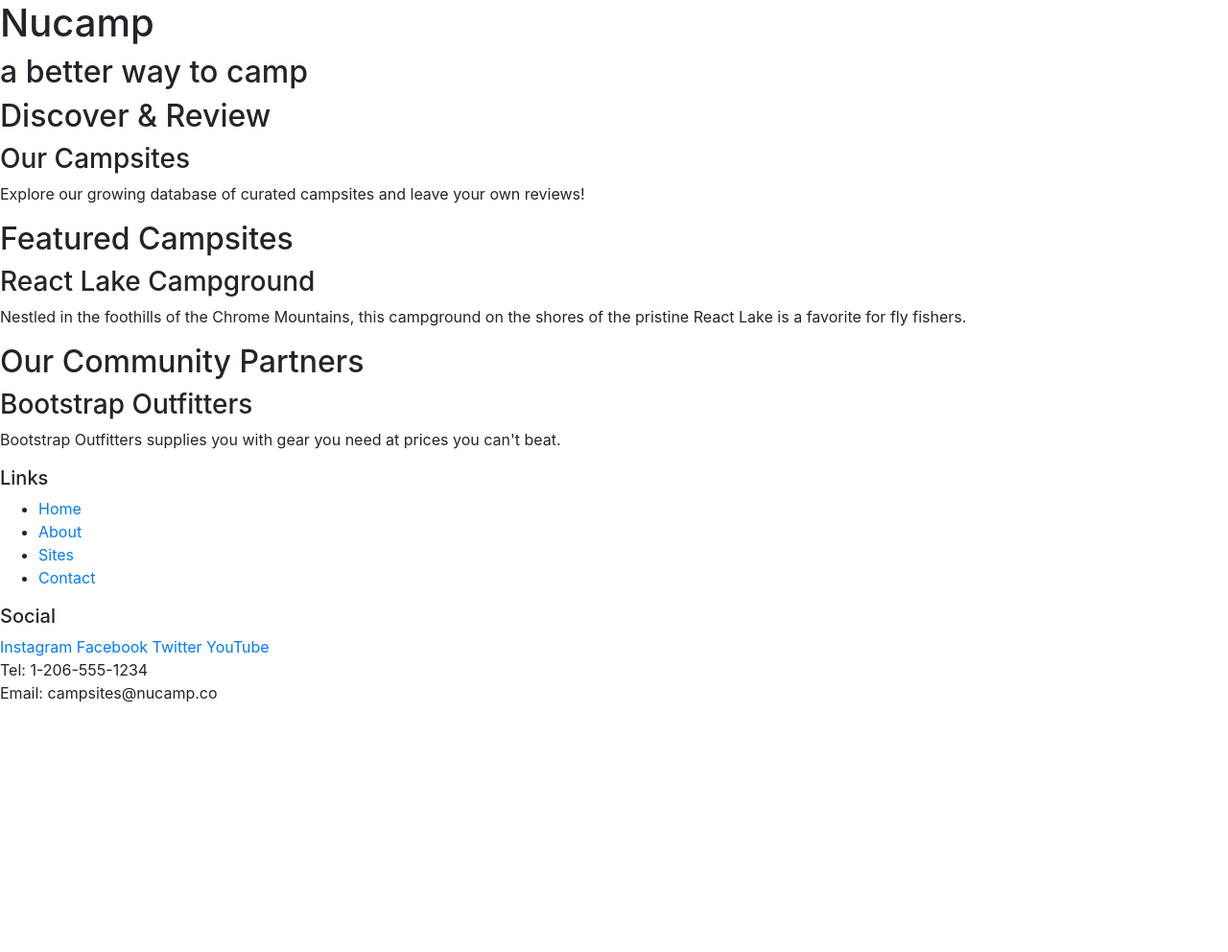
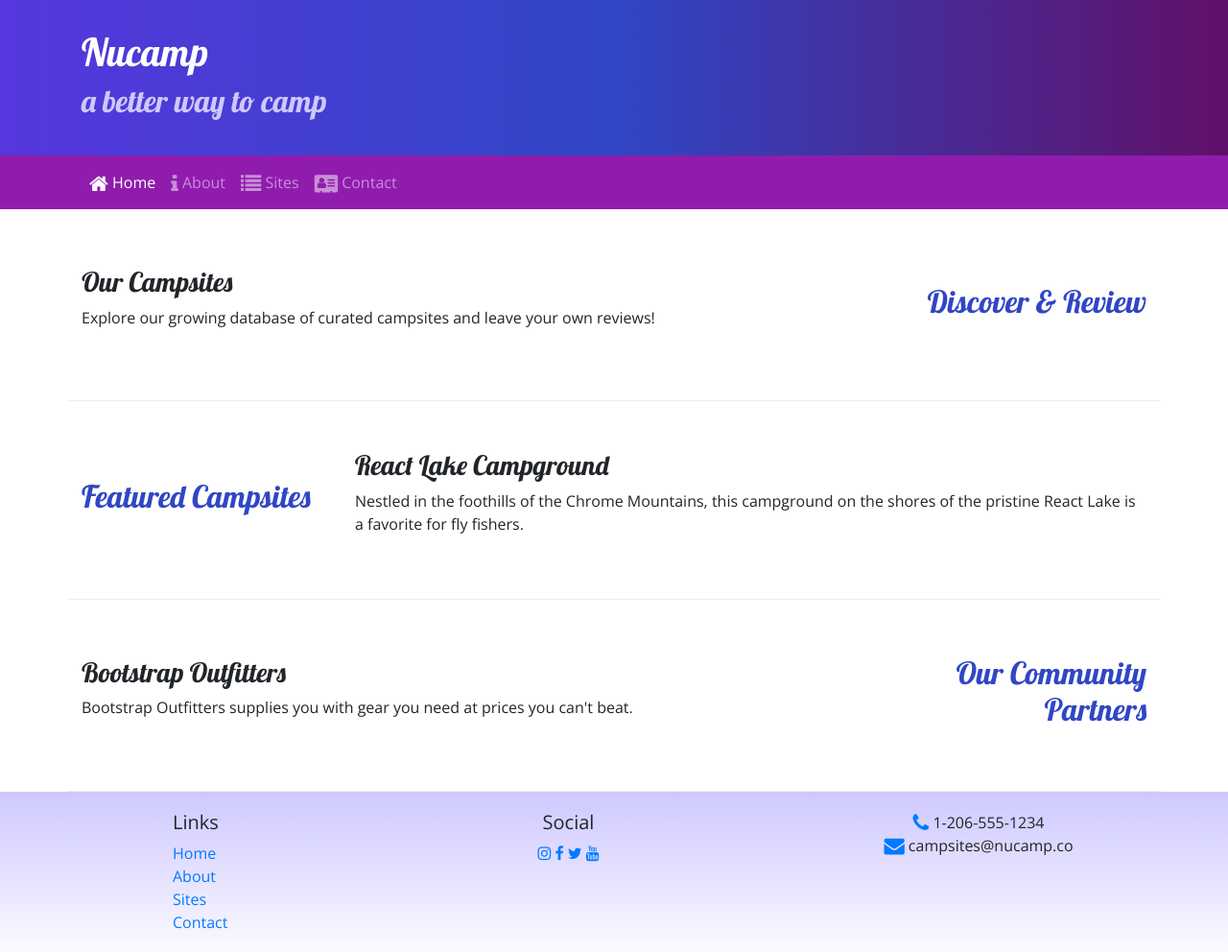
Before and after one commit to fitsumh7/git-test, a website: page index.html in a window 1280 px wide. Shown: the whole page at 96% size. Before the commit the page ends 800 px from the top, so only its background shows below. Drawn offline with nearby package versions, Linux system fonts and the light colour scheme.

Commit message:
Icon Fonts

```diff
--- /dev/null
+++ b/css/styles.css
@@ -0,0 +1,37 @@
+body {
+    font-family: "Open Sans", sans-serif;
+}
+
+h1, h2, h3 {
+    font-family: "Lobster", cursive;
+}
+
+h2 {
+    color: #3046c5;
+}
+
+header h2 {
+    color: #CEC8FF;
+}
+
+footer {
+    background-image: linear-gradient(#CEC8FF, white);
+    padding: 20px 0;
+}
+
+.jumbotron {
+    margin: 0;
+    padding: 30px;
+    background-image: linear-gradient(to right, #5637DD, #3046C5, #601068);
+    color: white;
+}
+
+.row-content {
+    padding: 50px 0;
+    border-bottom: 1px ridge;
+    min-height: 200px;
+}
+
+.navbar {
+    background-color: #901CAD;
+}
--- a/index.html
+++ b/index.html
@@ -2,68 +2,119 @@
 <html lang="en">
 
 <head>
+    <!-- Required meta tags always come first -->
     <meta charset="utf-8" />
     <meta name="viewport" content="width=device-width, initial-scale-1" />
 
+    <!-- Bootstrap CSS -->
     <link rel="stylesheet" href="node_modules/bootstrap/dist/css/bootstrap.min.css" />
+
+    <!-- Additional CSS must be placed after Bootstarp CSS -->
+    <link rel="stylesheet" href="node_modules/font-awesome/css/font-awesome.min.css" />
+    <link rel="stylesheet" href="https://fonts.googleapis.com/css?family=Lobster|Open+Sans" />
+    <link rel="stylesheet" href="css/styles.css" />
 
     <title>Nucamp: A Better Way To Camp</title>
 </head>
 
 <body>
-
-    <header>
-        <div>
+    <header class="jumbotron jumbotron-fluid">
+        <div class="container">
+            <div class="row">
+                <div class="col">
                     <h1>Nucamp</h1>
                     <h2>a better way to camp</h2>
                 </div>
+            </div>
+        </div>
     </header>
 
-    <div>
-        <h2>Discover & Review</h2>
+    <nav class="navbar navbar-expand-sm navbar-dark sticky-top">
+        <div class="container">
+            <button class="navbar-toggler ml-auto" type="button" data-toggle="collapse" data-target="#nucampNavbar">
+                <span class="navbar-toggler-icon"></span>
+            </button>
+            <div class="collapse navbar-collapse" id="nucampNavbar">
+                <ul class="navbar-nav">
+                    <li class="nav-item active"><a class="nav-link" href="#"><i class="fa fa-home fa-lg"></i> Home</a></li>
+                    <li class="nav-item"><a class="nav-link" href="aboutus.html"><i class="fa fa-info fa-lg"></i> About</a></li>
+                    <li class="nav-item"><a class="nav-link" href="#"><i class="fa fa-list fa-lg"></i> Sites</a></li>
+                    <li class="nav-item"><a class="nav-link" href="#"><i class="fa fa-address-card fa-lg"></i> Contact</a></li>
+                </ul>
+            </div>
+        </div>
+    </nav>
+    <div class="container">
+        <div class="row row-content align-items-center">
+            <div class="col-sm-4 order-sm-last col-md-3">
+                <h2 class="text-sm-right">Discover & Review</h2>
+            </div>
+            <div class="col">
                 <h3>Our Campsites</h3>
-        <p>Explore our growing database of curated campsites and leave your own reviews!</p>
+                <p class="d-none d-sm-block">
+                    Explore our growing database of curated campsites and leave your own
+                    reviews!
+                </p>
+            </div>
         </div>
 
-    <div>
+        <div class="row row-content align-items-center">
+            <div class="col-sm-4 col-md-3">
                 <h2>Featured Campsites</h2>
+            </div>
+            <div class="col">
                 <h3>React Lake Campground</h3>
-        <p>Nestled in the foothills of the Chrome Mountains, this campground on the shores of the pristine React Lake is a favorite for fly fishers.</p>
+                <p class="d-none d-sm-block">
+                    Nestled in the foothills of the Chrome Mountains, this campground on
+                    the shores of the pristine React Lake is a favorite for fly fishers.
+                </p>
+            </div>
         </div>
 
-    <div>
-        <h2>Our Community Partners</h2>
+        <div class="row row-content align-items-center">
+            <div class="col-sm-4 order-sm-last col-md-3">
+                <h2 class="text-sm-right">Our Community Partners</h2>
+            </div>
+            <div class="col">
                 <h3>Bootstrap Outfitters</h3>
-        <p>Bootstrap Outfitters supplies you with gear you need at prices you can't beat.</p>
+                <p class="d-none d-sm-block">
+                    Bootstrap Outfitters supplies you with gear you need at prices you
+                    can't beat.
+                </p>
+            </div>
+        </div>
     </div>
 
     <footer>
-        <div>
+        <div class="container">
+            <div class="row">
+                <div class="col-4 col-sm-2 offset-1">
                     <h5>Links</h5>
-            <ul>
+                    <ul class="list-unstyled">
                         <li><a href="#">Home</a></li>
-                <li><a href="#">About</a></li>
+                        <li><a href="aboutus.html">About</a></li>
                         <li><a href="#">Sites</a></li>
                         <li><a href="#">Contact</a></li>
                     </ul>
                 </div>
-        <div>
+                <div class="col-6 col-sm-5 text-center">
                     <h5>Social</h5>
-            <a href="http://instagram.com/">Instagram</a>
-            <a href="http://facebook.com/">Facebook</a>
-            <a href="http://twitter.com/">Twitter</a>
-            <a href="http://youtube.com/">YouTube</a>
+                    <a href="http://instagram.com/"><i class="fa fa-instagram"></i></a>
+                    <a href="http://facebook.com/"><i class="fa fa-facebook"></i></a>
+                    <a href="http://twitter.com/"><i class="fa fa-twitter"></i></a>
+                    <a href="http://youtube.com/"><i class="fa fa-youtube"></i></a>
                 </div>
-        <div>
-            Tel: 1-206-555-1234<br />
-            Email: campsites@nucamp.co
+                <div class="col-sm-4 text-center">
+                    <li class="fa fa-phone fa-lg text-primary"></li> 1-206-555-1234<br />
+                    <li class="fa fa-envelope fa-lg text-primary"></li> campsites@nucamp.co
+                </div>
+            </div>
         </div>
     </footer>
 
     <script src="node_modules/jquery/dist/jquery.slim.min.js"></script>
     <script src="node_modules/popper.js/dist/umd/popper.min.js"></script>
     <script src="node_modules/bootstrap/dist/js/bootstrap.min.js"></script>
-
 </body>
 
 </html>
--- a/package.json
+++ b/package.json
@@ -12,6 +12,7 @@
   "license": "ISC",
   "dependencies": {
     "bootstrap": "^4.5.2",
+    "font-awesome": "^4.7.0",
     "jquery": "^3.5.1",
     "popper.js": "^1.16.1"
   },
```
Also changed, not shown: aboutus.html (added, +133 -0 lines), 1 other file. Lines whose indentation alone changed are shown as unchanged.
